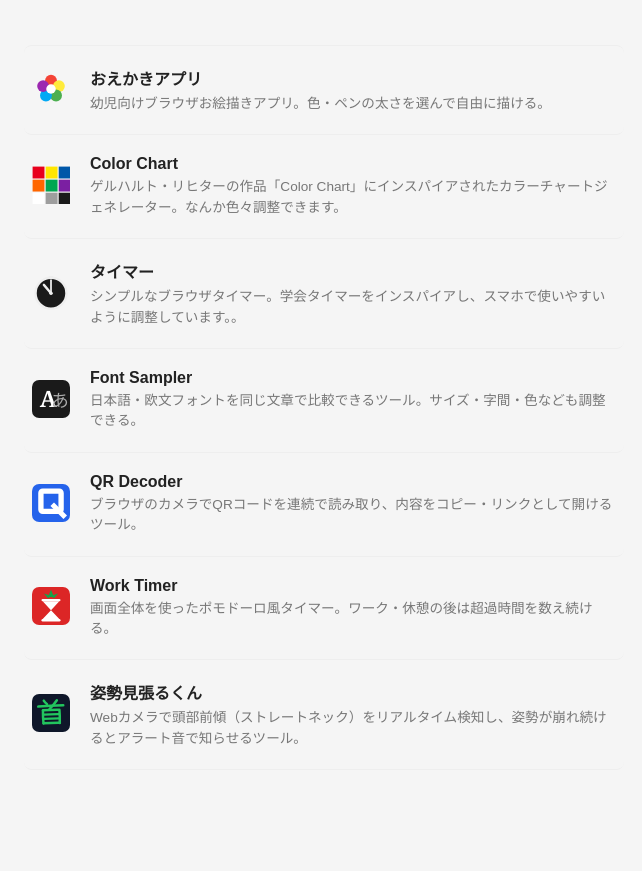
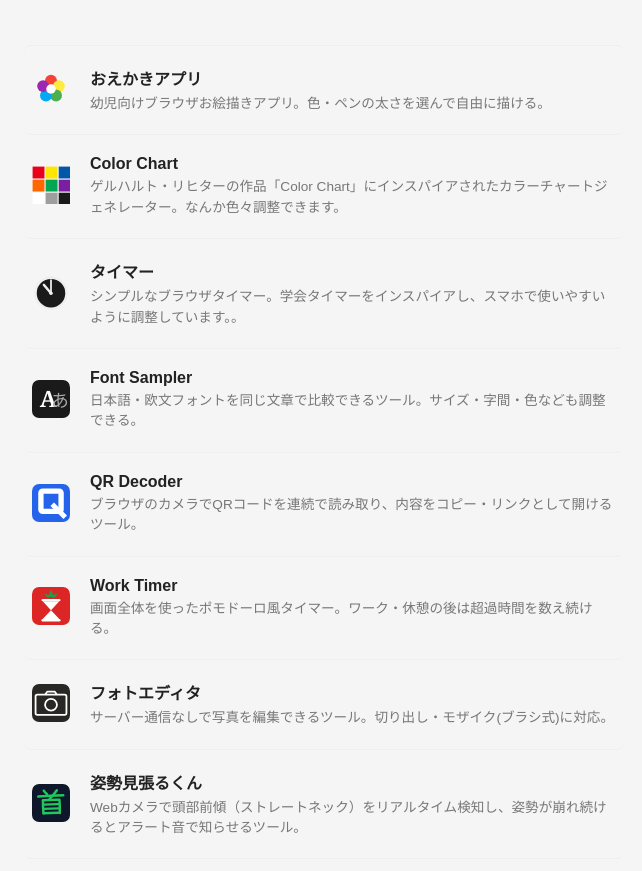
Before and after one commit to daaaaaai/daaaaaai.github.io, a plain HTML site: page index.html in a window 1280 px wide. Shown: the part 109-980 px from the top of the page, without its empty margins (316-958 px from the left). Before the commit the page ends 927 px from the top, so only its background shows below. Drawn offline with Linux system fonts and the light colour scheme.

Commit message:
フォトエディタをプロジェクト一覧に追加
Co-Authored-By: Claude Sonnet 5 <noreply@anthropic.com>

```diff
--- a/index.html
+++ b/index.html
@@ -160,6 +160,18 @@
         <div class="card-desc">画面全体を使ったポモドーロ風タイマー。ワーク・休憩の後は超過時間を数え続ける。</div>
       </div>
     </a>
+    <a class="card" href="/photo_editor/">
+      <div class="card-icon"><svg xmlns="http://www.w3.org/2000/svg" viewBox="0 0 64 64" width="38" height="38">
+        <rect width="64" height="64" rx="12" fill="#292724"/>
+        <rect x="6" y="18" width="52" height="34" rx="3" fill="none" stroke="#ffffff" stroke-width="3"/>
+        <path d="M22 18l3.5-5h13l3.5 5" fill="none" stroke="#ffffff" stroke-width="3" stroke-linejoin="round"/>
+        <circle cx="32" cy="35" r="10" fill="none" stroke="#ffffff" stroke-width="3"/>
+      </svg></div>
+      <div class="card-body">
+        <div class="card-title">フォトエディタ</div>
+        <div class="card-desc">サーバー通信なしで写真を編集できるツール。切り出し・モザイク(ブラシ式)に対応。</div>
+      </div>
+    </a>
     <a class="card" href="/neckchecker/">
       <div class="card-icon"><svg xmlns="http://www.w3.org/2000/svg" viewBox="0 0 64 64" width="38" height="38">
         <rect width="64" height="64" rx="12" fill="#0f172a"/>
```
